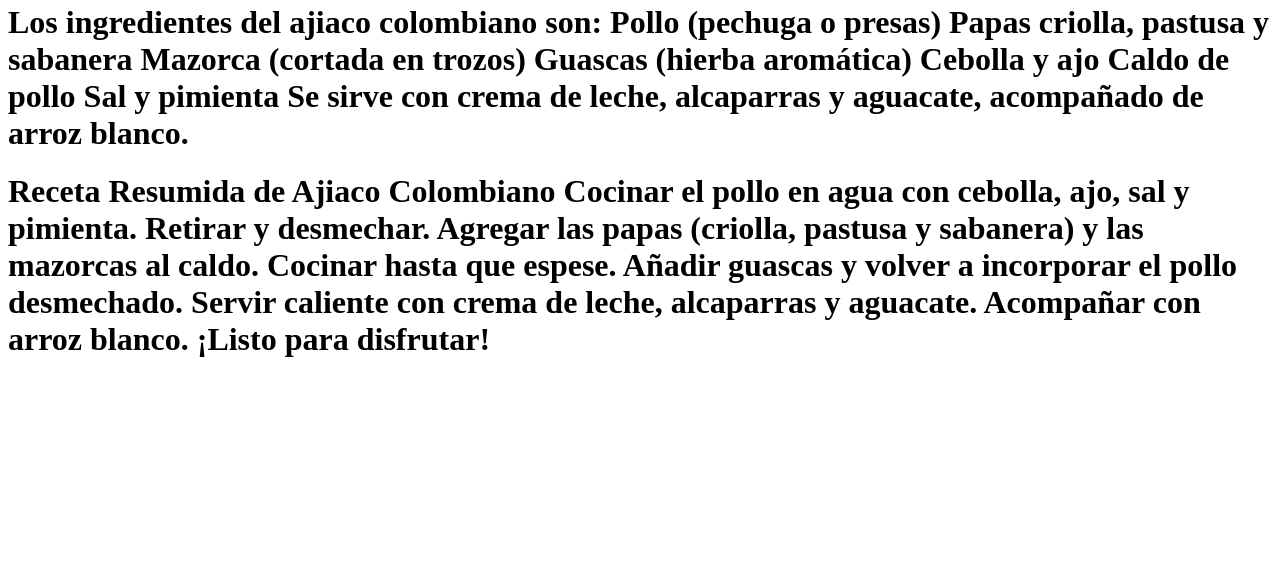
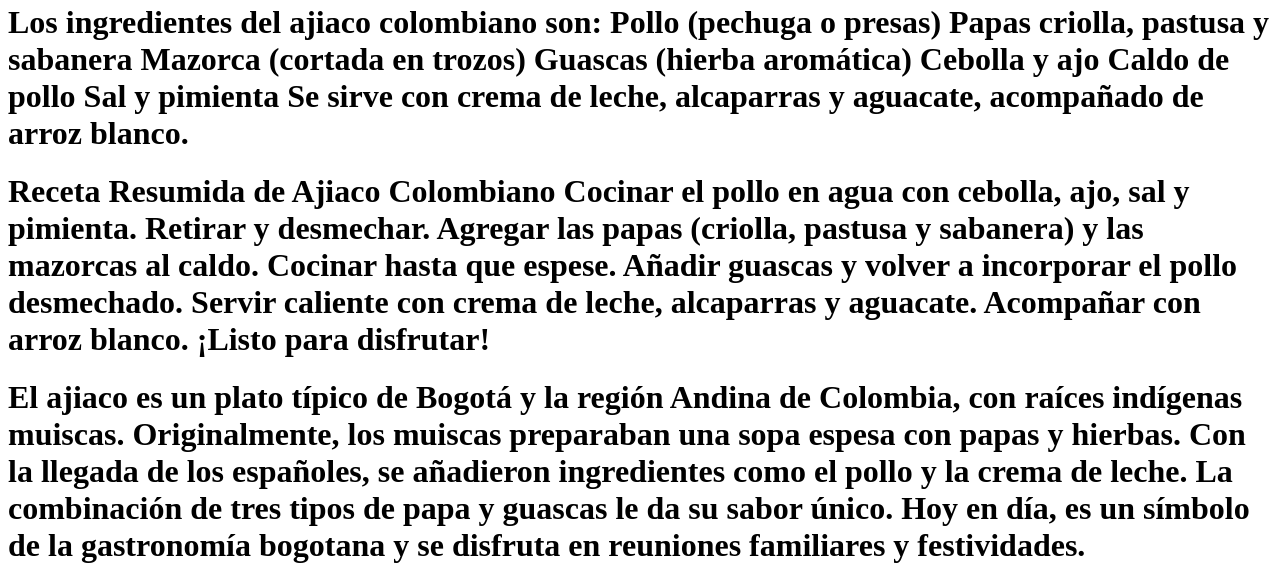
Before and after one commit to Jodatodli12/pagina_cocina_bp, a plain HTML site: page index.html in a window 1280 px wide. Shown: the part 3727-4313 px from the top of the page. Before the commit the page ends 4106 px from the top, so only its background shows below. Drawn offline with Linux system fonts and the light colour scheme.

Commit message:
historia 5

```diff
--- a/index.html
+++ b/index.html
@@ -122,5 +122,8 @@
         Añadir guascas y volver a incorporar el pollo desmechado.
         Servir caliente con crema de leche, alcaparras y aguacate.
         Acompañar con arroz blanco. ¡Listo para disfrutar! </h1>
+    <h1>El ajiaco es un plato típico de Bogotá y la región Andina de Colombia, con raíces indígenas muiscas. Originalmente, los muiscas preparaban una sopa espesa con papas y hierbas. Con la llegada de los españoles, se añadieron ingredientes como el pollo y la crema de leche.
+
+        La combinación de tres tipos de papa y guascas le da su sabor único. Hoy en día, es un símbolo de la gastronomía bogotana y se disfruta en reuniones familiares y festividades. </h1>
 </body>
 </html>
```
